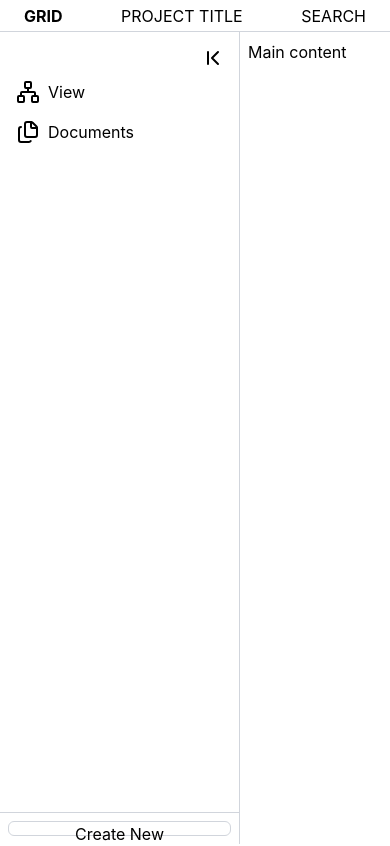
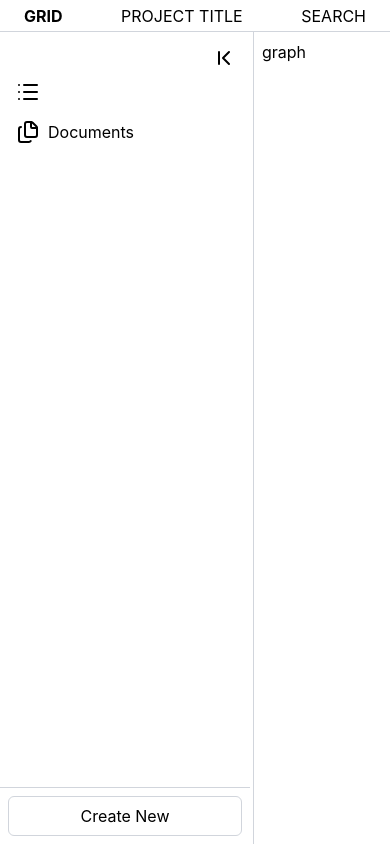
Before and after one commit to AG-GROUP-LIMITED/COMPSCI_4ZP6_CAPSTONE, a React (Vite) app in the folder react-ts-vite-app/: page / in a window 390 px wide. Built offline with nearby package versions, Linux system fonts and the light colour scheme.

Commit message:
(frontend-v1) Basic UI updates

```diff
--- a/react-ts-vite-app/package.json
+++ b/react-ts-vite-app/package.json
@@ -14,6 +14,7 @@
     "lucide-react": "^1.68.0",
     "react": "^19.3.1",
     "react-dom": "^19.3.1",
+    "react-router": "^8.5.1",
     "tailwindcss": "^4.3.3"
   },
   "devDependencies": {
--- a/react-ts-vite-app/src/App.tsx
+++ b/react-ts-vite-app/src/App.tsx
@@ -1,14 +1,15 @@
-// import { useState } from 'react'
+import { useState } from 'react'
 import './App.css'
 import './index.css'
 import { MainLayout } from './components/MainLayout.tsx'
 
 function App() {
+  const [view, setView] = useState<boolean>(true)
 
   return (
     <>
-      <MainLayout>
-        <span>Main content</span>
+      <MainLayout view={view} setView={setView}>
+        {view ? ("graph") : ("list")}
       </MainLayout>
     </>
   )
--- a/react-ts-vite-app/src/components/MainLayout.tsx
+++ b/react-ts-vite-app/src/components/MainLayout.tsx
@@ -1,14 +1,17 @@
 import React from 'react'
 import { NavBar, NavLeft, NavCenter, NavRight } from './Nav/NavBar.tsx'
-import { SideBar } from './SideBar.tsx'
+import { SideBar, SideButton, SideMenu } from './SideBar.tsx'
+import { Network, Files, List, type LucideIcon } from 'lucide-react'
 
 
 
 interface LayoutProps {
     children: React.ReactNode;
+    view: boolean;
+    setView: React.Dispatch<React.SetStateAction<boolean>>
 }
 
-export function MainLayout({children}: LayoutProps) {
+export function MainLayout({children, view, setView}: LayoutProps) {
     return (
         <div className="flex h-screen flex-col">
             <NavBar>
@@ -18,7 +21,8 @@ export function MainLayout({children}: LayoutProps) {
             </NavBar>
             <div className="flex-1 flex flex-row">
                 <SideBar>
-                    <></>
+                    <SideMenu icon={view ? List : Network} onclick={() => {setView((curr) => (!curr))}}>{view ? "List View" : "Graph View"}</SideMenu>
+                    <SideMenu icon={Files} label="Documents" />
                 </SideBar>
                 <div className="p-2">
                     {children}
--- a/react-ts-vite-app/src/components/SideBar.tsx
+++ b/react-ts-vite-app/src/components/SideBar.tsx
@@ -1,37 +1,135 @@
-import React, { useState } from 'react'
-import {ChevronFirst, ChevronLast, Network, Files } from "lucide-react"
-import SideButton from './SideButton'
-import SideMenu from './SideMenu'
+import React, { useContext, createContext, useState, useEffect, useRef, useCallback } from 'react'
+import { ChevronFirst, ChevronLast, Network, Files, type LucideIcon } from "lucide-react"
+// import SideButton from './SideButton'
+// import SideMenu from './SideMenu'
 
+interface SidebarContextType {
+    expanded: boolean;
+}
+
+const SidebarContext = createContext<SidebarContextType>({expanded: true});
 interface SideBarProps {
+    children: React.ReactNode;
+}
+
+interface SideMenuProps {
+    icon: LucideIcon;
+    label: string;
+}
+
+interface SideButtonProps {
+    icon?: LucideIcon;
+    onclick?: React.MouseEventHandler
     children: React.ReactNode;
 }
 
 export function SideBar({children}: SideBarProps) {
     const [expanded, setExpanded] = useState(true)
+    const [minWidth, maxWidth, defaultWidth] = [150, 600, 250];
+    const [width, setWidth] = useState(defaultWidth)
+    const isResized = useRef(false);
+
+    //Sidebar drag to resize
+    useEffect(() => {
+        window.addEventListener("mousemove", (e: MouseEvent) => {
+            if (!isResized.current) {
+                return;
+            }
+            setWidth((previousWidth) => {
+                const newWidth = (previousWidth + e.movementX / 2);
+                if (maxWidth >= newWidth && newWidth >= minWidth) {
+                    return newWidth;
+                }
+                else if (newWidth <= minWidth) {
+                    setExpanded(false);
+                }
+                return previousWidth;
+            });
+        });
+        window.addEventListener("mouseup", () => {
+            isResized.current = false;
+        })
+    }, []);
+
     return (
-        <aside className={`flex flex-col border-r border-r-gray-300 transition-all ${expanded? "w-60":"w-20"}`}>
-            <div className="flex justify-end h-8 md:h-12 p-2 border-t-gray-300">
+        <>
+        <aside className={`flex flex-col transition-all duration-75 ease-out`} style={{width: `${expanded? (width / 16) : 3}rem`}}>
+            <div className={`flex h-8 md:h-12 p-2 border-t-gray-300 ${expanded? "justify-end" : "justify-center"}`}>
                 <button onClick={()  => setExpanded((curr) => !curr)} className="rounded-md hover:bg-gray-100 transition-colors p-1.5 items-center">
                     {expanded ? <ChevronFirst/> : <ChevronLast/>}
                 </button>
             </div>
             <div className="flex-1 p-2 justify-between">
-                <SideMenu>
-                    <Network/>
-                    {expanded ? "View" : ""}
-                </SideMenu>
-                <SideMenu>
-                    <Files/>
-                    {expanded ? "Documents" : ""}
-                </SideMenu>
+                <SidebarContext.Provider value={{expanded}}>
+                    <ul>{children}</ul>
+                </SidebarContext.Provider>
+
             </div>
-            <div className="h-8 md:h-12 p-2 border-t border-t-gray-300">
+            <div className="p-2 border-t border-t-gray-300">
                 <SideButton>
                     {expanded ? "Create New" : "+"}
                 </SideButton>
             </div>
             {/* {children} */}
         </aside>
+
+        {/* Sidebar resize handle */}
+        <div className={`w-1 select-none ${expanded ? "cursor-col-resize" : ""} border-r border-r-gray-300`} onMouseDown={() => {isResized.current = true;}}> </div>
+        </>
     );
 };
+
+export function SideButton({icon: Icon, onclick, children}: SideButtonProps) {
+    const {expanded} = useContext(SidebarContext)
+    return (
+        <button className="w-full h-10 border border-gray-300 rounded-md transition-colors hover:bg-gray-100 flex items-center justify-center gap-2" onClick={onclick}>
+            {Icon? <Icon/> : <></>}
+            <span className={`${expanded? "" : "hidden"}`}>{children}</span>
+        </button>
+    )
+}
+
+interface OpenSideMenuProps {
+    active: boolean;
+}
+
+function OpenSideMenu({active}: OpenSideMenuProps) {
+    if (active) {
+        return (
+            <>
+                <ul>
+                    <li>opened</li>
+                    <li>opened</li>
+                    <li>opened</li>
+                </ul>
+            </>
+        )
+    }
+    else {
+        return <></>
+    }
+}
+
+export function SideMenu({icon: Icon, label}: SideMenuProps) {
+    const {expanded} = useContext(SidebarContext)
+    const [isOpened, setIsOpened] = useState(false)
+
+    // useEffect(() =>{
+    //     if (!opened) {
+    //         setIsOpened(true);
+    //     }
+    //     else {
+    //         setIsOpened(false);
+    //     }
+    // }, [opened]);
+
+    return (
+        <li>
+            <button className={`flex p-2 w-full h-10 rounded-md transition-all hover:bg-gray-100 gap-2 items-center ${expanded? "justify-start" : "justify-center"}`} onClick={() => setIsOpened((curr) => !curr)}>
+                <Icon/>
+                <span className={`transition-all ${expanded? "" : "hidden"}`}>{label}</span>
+            </button>
+            <OpenSideMenu active={isOpened} />
+        </li>
+    )
+}
--- a/react-ts-vite-app/src/components/SideButton.tsx
+++ b/react-ts-vite-app/src/components/SideButton.tsx
@@ -1,12 +1,13 @@
 import React, { useState } from 'react'
 
 interface SideButtonProps {
+    onclick?: React.MouseEventHandler
     children: React.ReactNode;
 }
 
-export default function SideButton({children}: SideButtonProps) {
+export default function SideButton({onclick, children}: SideButtonProps) {
     return (
-        <button className="w-full h-full border border-gray-300 rounded-md transition-colors hover:bg-gray-100">
+        <button className="w-full h-10 border border-gray-300 rounded-md transition-colors hover:bg-gray-100" onClick={onclick}>
             {children}
         </button>
     )
```
Also changed, not shown: 1 other file (tests, documents, lock files or other folders).
